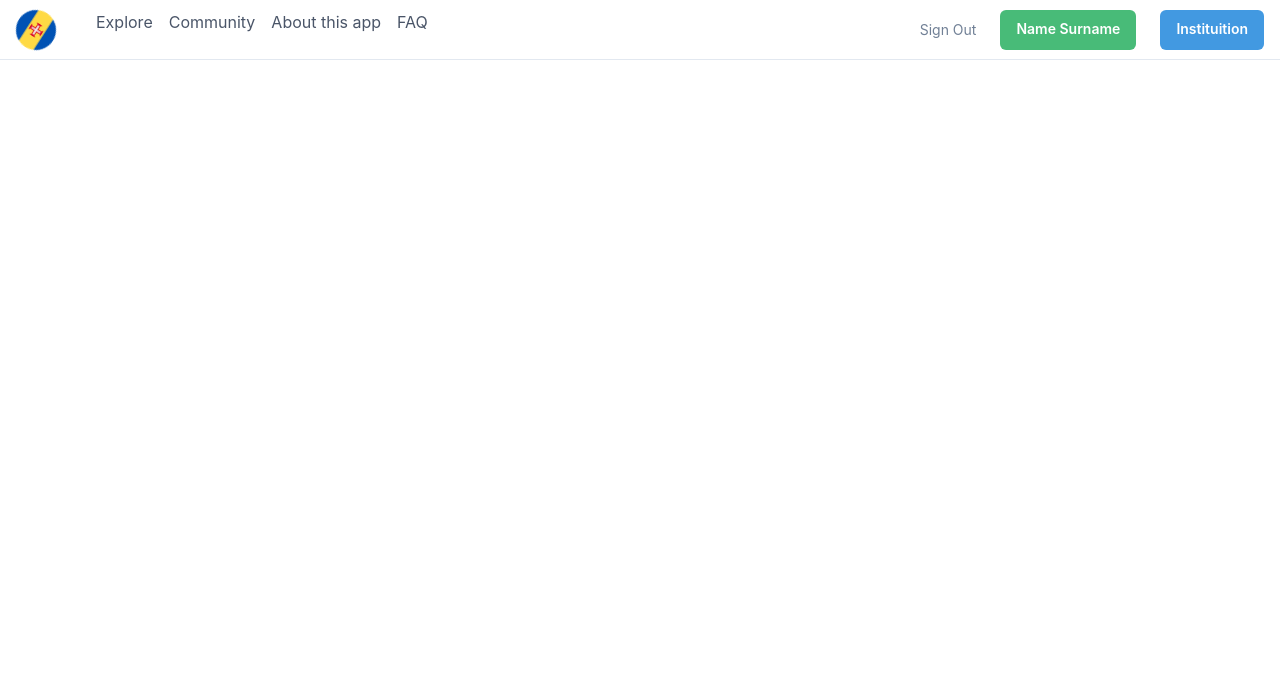
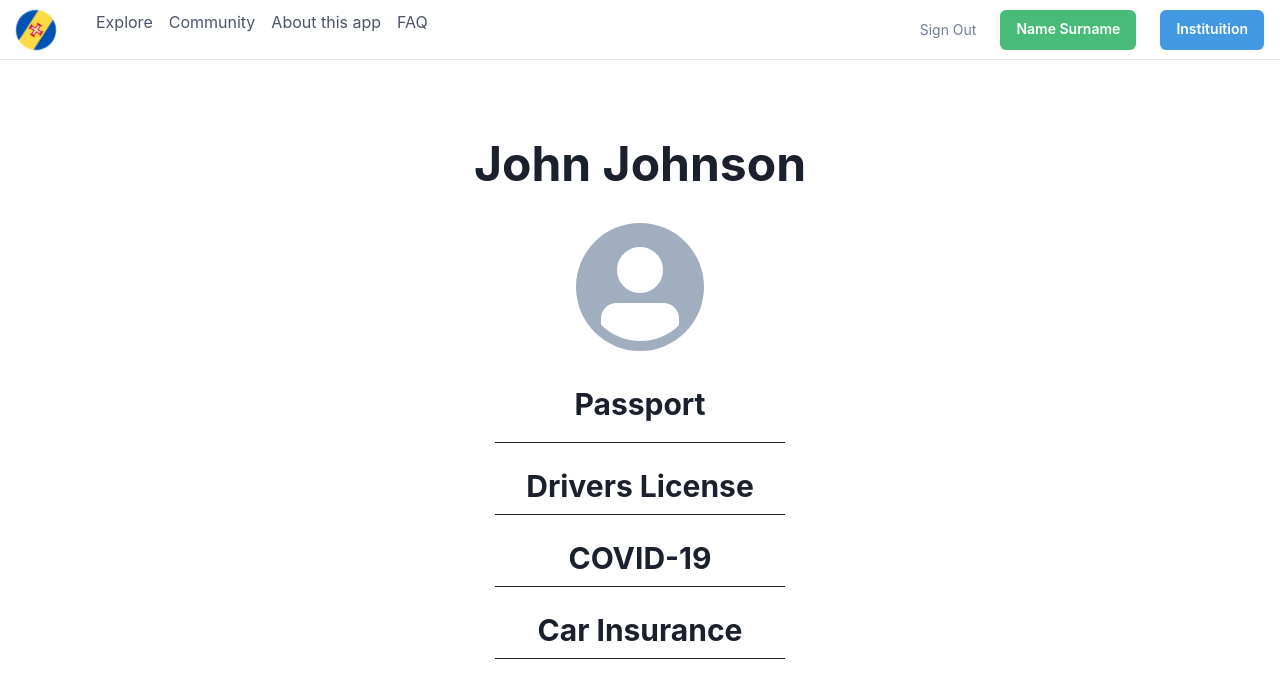
Before and after one commit to Xzirez/Madeira-hackathon, a React (Create React App) app: page /personal in a window 1280 px wide. Shown: the top 698 px of the page. Built offline with nearby package versions, Linux system fonts and the light colour scheme; the HTML template or start-up script is replaced by a standard one.

Commit message:
feat: personal account page (#8)
Co-authored-by: VetleFell <vetle.stubberud@gmail.com>

```diff
--- a/src/model/topics.js
+++ b/src/model/topics.js
@@ -12,12 +12,6 @@ export const topics = [
     link: '/immigration',
   },
   {
-    header: 'Open a company',
-    subtitles: 'Wow',
-    description: 'Risky',
-    link: '/company',
-  },
-  {
     header: 'School',
     subtitles: 'Wow',
     description: 'Children',
--- a/src/pages/PersonalAccount.js
+++ b/src/pages/PersonalAccount.js
@@ -1,5 +1,75 @@
+import { Center, Box, Heading, Avatar } from '@chakra-ui/react';
 const PersonalAccount = () => {
-  return <></>;
+  return (
+    <Center>
+      <Box
+        display="flex"
+        justifyContent="center"
+        alignItems="center"
+        paddingTop="80px"
+        flexDirection="column"
+        gap="35px"
+      >
+        <Heading size="2xl">John Johnson</Heading>
+        <Avatar size="2xl"></Avatar>
+        <Box
+          gap="25px"
+          display="flex"
+          flexDirection="column"
+          alignItems="center"
+        >
+          <Heading
+            cursor="pointer"
+            size="lg"
+            width="290px"
+            borderBottom="1px"
+            display="flex"
+            flexDirection="column"
+            alignItems="center"
+            paddingBottom="20px"
+          >
+            Passport
+          </Heading>
+          <Heading
+            cursor="pointer"
+            size="lg"
+            width="290px"
+            display="flex"
+            flexDirection="column"
+            alignItems="center"
+            borderBottom="1px"
+            paddingBottom="10px"
+          >
+            Drivers License
+          </Heading>
+          <Heading
+            cursor="pointer"
+            size="lg"
+            width="290px"
+            display="flex"
+            flexDirection="column"
+            alignItems="center"
+            borderBottom="1px"
+            paddingBottom="10px"
+          >
+            COVID-19
+          </Heading>
+          <Heading
+            cursor="pointer"
+            size="lg"
+            width="290px"
+            display="flex"
+            flexDirection="column"
+            alignItems="center"
+            borderBottom="1px"
+            paddingBottom="10px"
+          >
+            Car Insurance
+          </Heading>
+        </Box>
+      </Box>
+    </Center>
+  );
 };
 
 export default PersonalAccount;
```
